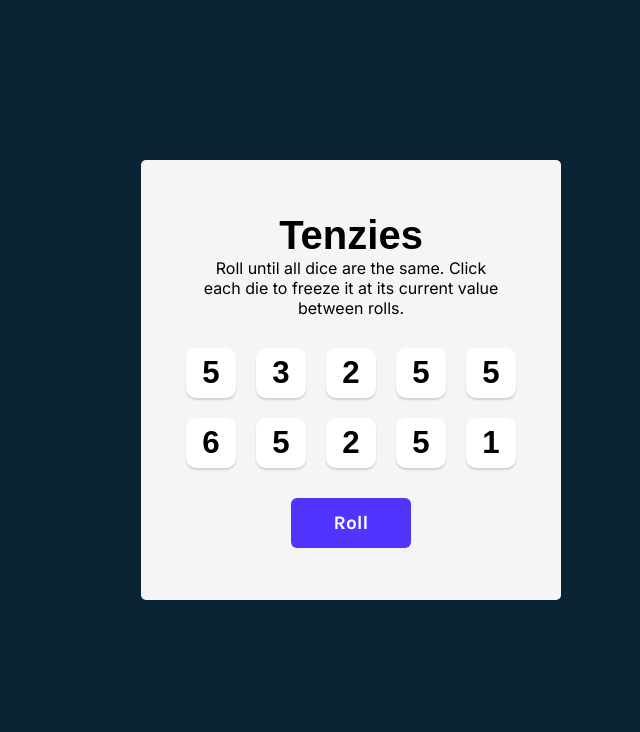
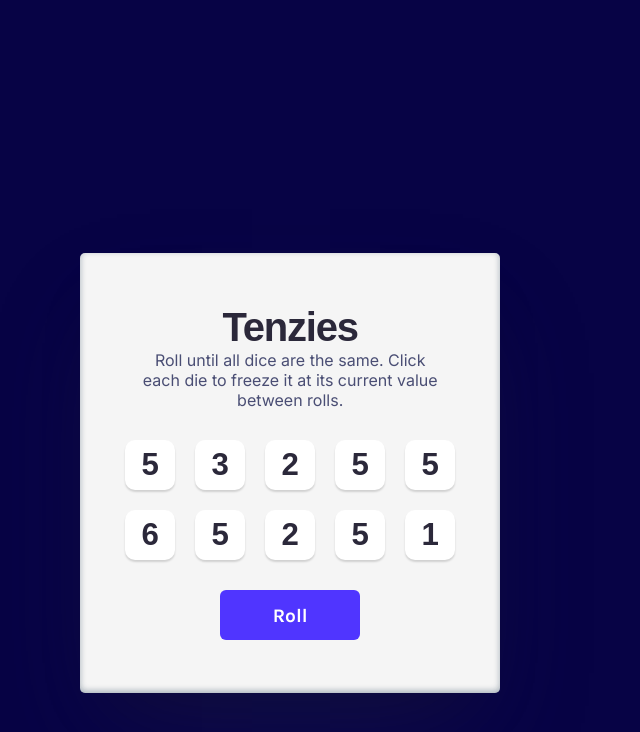
Before and after one commit to katrin-ibrahim/Tenzies, a React (Vite) app: page / in a window 1280 px wide. Shown: the top 732 px of the page, without its empty margins (307-947 px from the left). Built offline with nearby package versions, Linux system fonts and the light colour scheme.

Commit message:
added game ending

```diff
--- a/package.json
+++ b/package.json
@@ -11,6 +11,7 @@
   "dependencies": {
     "nanoid": "^4.0.0",
     "react": "^18.2.0",
+    "react-confetti": "^6.1.0",
     "react-dom": "^18.2.0"
   },
   "devDependencies": {
--- a/src/App.css
+++ b/src/App.css
@@ -3,35 +3,31 @@
 } */
 
 body {
-  /* margin: 0; */
-  background-color: #0B2434;
-  padding: 20px;
-  height: 100%;
+  background-color: #070345;
   font-family:  sans-serif,'Karla' ;
 }
-/* .container{
-  display: flex;
-  justify-content: center;
-  align-items: center;
-} */
+
 main {
   background-color: #F5F5F5;
   height:360px;
   width: 340px;
   border-radius: 5px;
-  position: absolute;
-  left: 35%;
-  top: 20%;
+  margin-top: 20%;
+  margin-left: 30%;
   padding: 40px;
   display: flex;
   flex-direction: column;
   justify-content: center;
   align-items: center;
 
+  box-shadow: rgba(50, 50, 93, 0.25) 0px 50px 100px -20px, rgba(0, 0, 0, 0.3) 0px 30px 60px -30px, rgba(10, 37, 64, 0.35) 0px -2px 6px 0px inset;
+
 }
 .title {
   font-size: 40px;
   margin: 0;
+  color: #2B283A;
+  letter-spacing: -0.03em;
 }
 
 .instructions {
@@ -41,6 +37,7 @@ main {
   margin-bottom: 30px;
   text-align: center;
   max-width: 300px;
+  color: #4A4E74;
 }
 .die-container{
   display: grid;
@@ -59,6 +56,7 @@ main {
   align-items: center;
   font-size:1.3rem;
   cursor: pointer;
+  color: #2B283A;
 }
 
 .held{
@@ -71,7 +69,7 @@ main {
 
 .roll-dice {
   height: 50px;
-  width: 120px;
+  width: 140px;
   border: none;
   border-radius: 6px;
   background-color: #5035FF;
--- a/src/App.jsx
+++ b/src/App.jsx
@@ -1,12 +1,25 @@
-import { useState } from 'react'
+import { useEffect, useState } from 'react'
 import './App.css'
 import Die from './Die'
 import {nanoid} from "nanoid"
-
+import Confetti from "react-confetti"
 
 function App() {
 
   const [dice,setDice] = useState(allNewDice())
+  const [tenzies, setTenzies] = useState(false)
+
+  useEffect(() =>{
+    console.log(tenzies)
+    const heldDice = dice.filter(die => die.isHeld)
+    const value = dice[0].value
+    const sameValDice = heldDice.filter(die => (die.value === value))
+    if(sameValDice.length === 10){
+      setTenzies(true)
+      console.log("You won!")
+    }
+
+  },[dice])
 
   function generateNewDie(){
       return {
@@ -24,17 +37,23 @@ function App() {
     return newDice
 
   }
-
   const diceElements = dice.map(die => (
   <Die key={die.id} value={die.value} isHeld={die.isHeld} holdDice={() => holdDice(die.id)} />
   ))
 
   function rollDice(){
-    setDice(prevDice => prevDice.map(die => {
+    if(!tenzies){
+      setDice(prevDice => prevDice.map(die => {
       return die.isHeld?
       die:
       generateNewDie()
     }))
+  }
+    else{
+      setTenzies(false)
+      setDice(allNewDice())
+  }
+
   }
 
   function holdDice(id) {
@@ -50,12 +69,15 @@ function App() {
   return (
 
       <main>
+        {tenzies && <Confetti/>}
         <h1 className="title">Tenzies</h1>
         <p className="instructions">Roll until all dice are the same. Click each die to freeze it at its current value between rolls.</p>
         <div className="die-container">
           {diceElements}
         </div>
-        <button className='roll-dice' onClick={rollDice}>Roll</button>
+        <button
+         className='roll-dice' onClick={rollDice}>{tenzies?"New Game":"Roll"}
+        </button>
       </main>
 
   )
```
Also changed, not shown: 1 other file (tests, documents, lock files or other folders).
